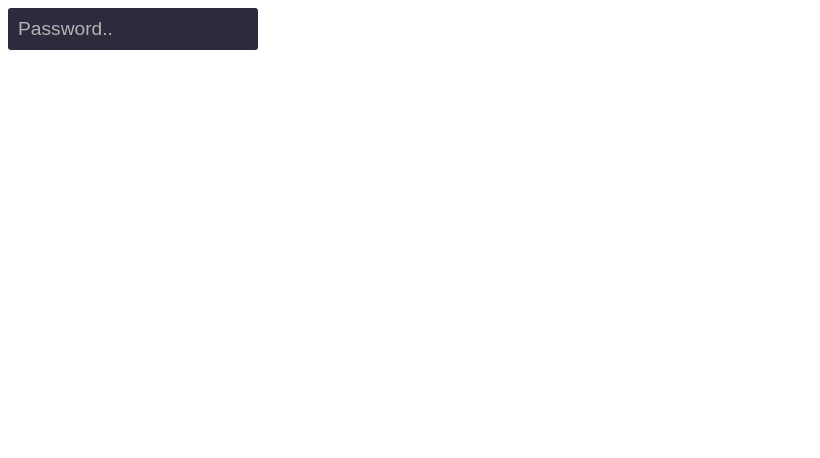
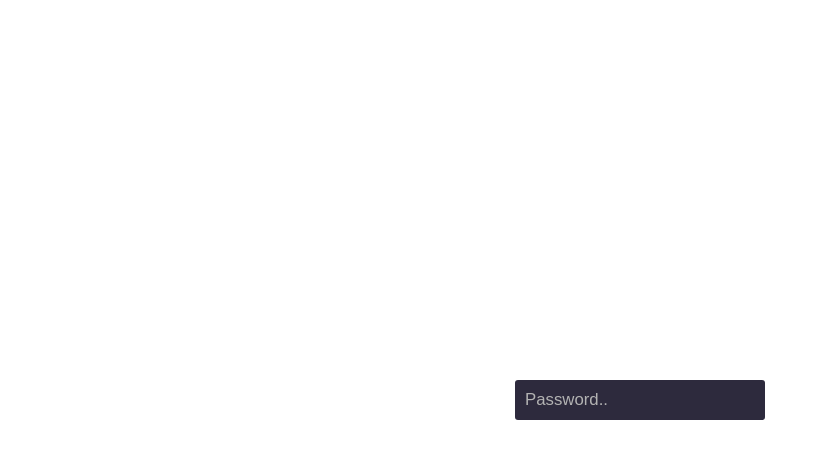
Before and after one commit to D-coder22/Password-validation, a plain HTML site: page index.html in a window 1280 px wide. Shown: the whole page, without its empty margins (0-820 px from the left). Drawn offline with Linux system fonts and the light colour scheme.

Commit message:
Fixed errors

```diff
--- a/style.css
+++ b/style.css
@@ -1,3 +1,19 @@
+@import url('https://fonts.googleapis.com/css?family=Roboto:300,400,500&display=swap');
+* {
+	padding: 0;
+	margin: 0;
+}
+
+body {
+	background: #ffffff;
+	display: flex;
+	justify-content: center;
+	align-items: center;
+	min-height: 100vh;
+	font-family: 'Roboto', sans-serif;
+	font-size: 14px;
+}
+
 .form {
     position: relative;
     width:250px;
```
